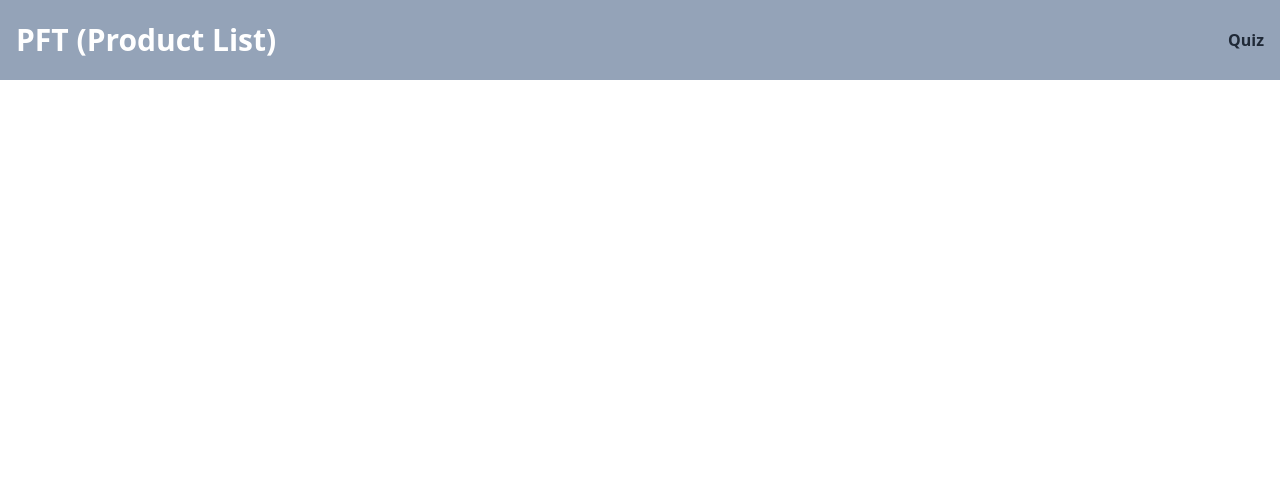
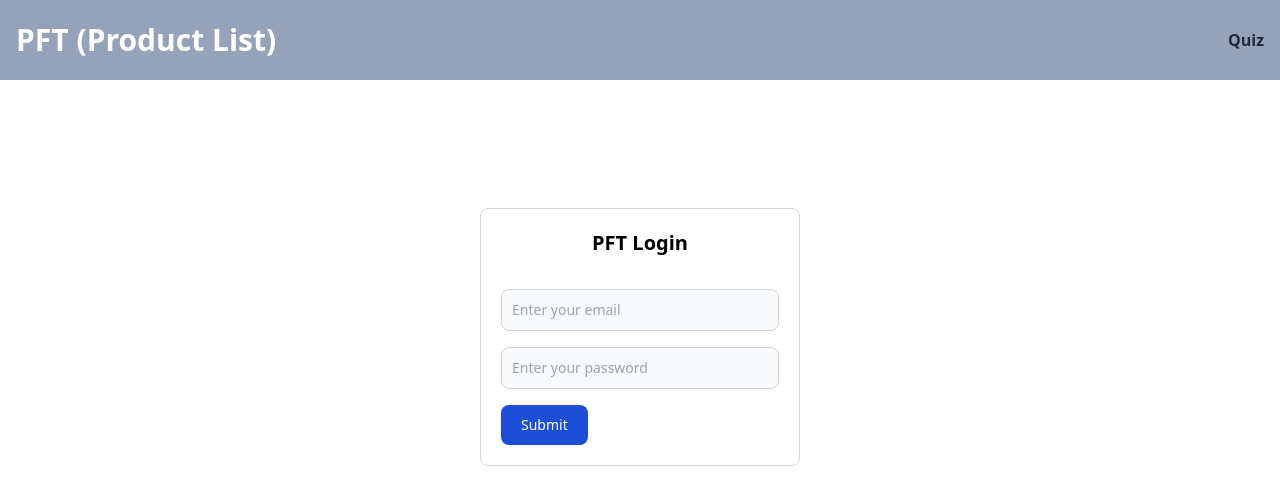
Before and after one commit to sDeswal10/product-pft, a React (Create React App) app: page /login in a window 1280 px wide. Shown: the top 504 px of the page. Built offline with nearby package versions, Linux system fonts and the light colour scheme.

Commit message:
search function commit

```diff
--- a/package.json
+++ b/package.json
@@ -3,6 +3,9 @@
   "version": "0.1.0",
   "private": true,
   "dependencies": {
+    "@supabase/auth-ui-react": "^0.4.7",
+    "@supabase/auth-ui-shared": "^0.1.8",
+    "@supabase/supabase-js": "^2.41.1",
     "@testing-library/jest-dom": "^5.17.0",
     "@testing-library/react": "^13.4.0",
     "@testing-library/user-event": "^13.5.0",
--- a/src/App.js
+++ b/src/App.js
@@ -4,8 +4,24 @@ import Header from './Components/Header/Header';
 import Items from './Pages/Items/Items';
 import { AppContext } from './Context/ContextApi';
 import Quiz from './Pages/Quiz/Quiz';
+import Login from './Pages/Login/Login';
+import { useEffect, useState } from 'react';
 
 function App() {
+  const [token, setToken] = useState(false)
+
+  if(token){
+    localStorage.setItem('token',JSON.stringify(token))
+  }
+
+  useEffect(() => {
+    if(localStorage.getItem('token')){
+      let data = JSON.parse(localStorage.getItem('token'))
+      setToken(data)
+    }
+
+  }, [])
+
   return (
     <AppContext>
     <BrowserRouter>
@@ -13,7 +29,10 @@ function App() {
       <Routes>
         <Route path='/' exact element={<Home/>}/>
         <Route path='/product/:id' element={<Items/>}/>
-        <Route path='/quiz' element={<Quiz/>}/>
+        <Route path='/login' element={<Login setToken={setToken}/>}/>
+        {token ? <Route path='/quiz' element={<Quiz/>}/> : ""}
+
+
       </Routes>
     </BrowserRouter>
     </AppContext>
--- /dev/null
+++ b/src/Client/Client.js
@@ -0,0 +1,5 @@
+import { createClient } from '@supabase/supabase-js'
+
+const supabaseUrl = 'https://zrqjizacdwcsiodtkche.supabase.co'
+const supabaseKey = 'eyJhbGciOiJIUzI1NiIsInR5cCI6IkpXVCJ9.eyJpc3MiOiJzdXBhYmFzZSIsInJlZiI6InpycWppemFjZHdjc2lvZHRrY2hlIiwicm9sZSI6ImFub24iLCJpYXQiOjE3MTE5NjcyNzgsImV4cCI6MjAyNzU0MzI3OH0.0VOy9X8-eRxsZPvtic6i5N0byKCrxPTTZzjpzztTKhI'
+export const supabase = createClient(supabaseUrl, supabaseKey);
--- a/src/Components/ProductBody/ProductBody.jsx
+++ b/src/Components/ProductBody/ProductBody.jsx
@@ -7,7 +7,7 @@ const ProductBody = () => {
 
   return (
     <div>
-      {/* <Search data={itemsList}/> */}
+      <Search />
       <div className="flex flex-row items-center justify-between flex-wrap gap-10">
         {itemsList?.map((product, i) => (
           <ProductCard
--- a/src/Components/Search/Search.jsx
+++ b/src/Components/Search/Search.jsx
@@ -1,33 +1,46 @@
 import React, { useState } from "react";
+import { itemsList } from "../../Data/ItemsList";
+import ItemCard from "../ItemCard/ItemCard";
 
-const Search = ({data}) => {
+const Search = () => {
   const [searchQuery, setSearchQuery] = useState("");
-  const filteredItems = data?.filter(data =>
-    data?.articleName?.toLowerCase()?.includes(searchQuery?.toLowerCase())
-  );
-  console.log(data)
+  const [filtered, setFiltered] = useState();
+
   const handleSearchChange = (e) => {
     e.preventDefault();
     setSearchQuery(e.target.value);
+
+    const result = [];
+
+    itemsList.forEach(parent => {
+      parent.items.forEach(child => {
+        if (child.articleName.toLowerCase().includes(searchQuery)) {
+          result.push({ parent, child });
+        }
+      });
+    });
+
+    setFiltered(result);
   };
-
   return (
     <>
 
     <input
       type="text"
       placeholder="Search...."
-      className="bg-gray-50 border outline-none border-gray-300 text-gray-900 text-sm rounded-lg focus:ring-blue-500 focus:border-blue-500 my-8 px-4 py-2"
+      className="bg-gray-50 border outline-none border-gray-300 text-gray-900 text-sm rounded-lg focus:ring-blue-500 focus:border-blue-500 my-8 px-4 py-2 w-96"
       value={searchQuery}
       onChange={handleSearchChange}
     />
-    <ul>
-        {filteredItems?.map((item)=>(
-            <li>{item?.articleName}</li>
+      <div className="flex flex-row flex-wrap gap-10 mb-20">
+      {filtered?.map((item)=>(
+            <ItemCard articleImage={item.child.articleImage} articleName={item.child.articleName} articleDescription={item.child.articleDescription} articleBrand={item.child.articleBrand} articleNo={item.child.articleNo} articleQuantity={item.child.articleQuantity}/>
         ))}
-    </ul>
+
+      </div>
+
     </>
   );
-};
+        }
 
 export default Search;
--- /dev/null
+++ b/src/Pages/Login/Login.jsx
@@ -0,0 +1,69 @@
+import React, { useState } from "react";
+import { supabase } from "../../Client/Client";
+import { useNavigate } from "react-router-dom";
+
+const Login = ({ setToken }) => {
+  const [formData, setFormData] = useState({
+    email: "",
+    password: "",
+  });
+  const navigate = useNavigate();
+
+  function handleChange(event) {
+    setFormData((prevFormData) => {
+      return {
+        ...prevFormData,
+        [event.target.name]: event.target.value,
+      };
+    });
+  }
+
+  async function handleSubmit(e) {
+    e.preventDefault();
+
+    try {
+      const { data, error } = await supabase.auth.signInWithPassword({
+        email: formData.email,
+        password: formData.password,
+      });
+
+      if (error) throw error;
+      console.log(data);
+      setToken(data);
+      navigate("/quiz");
+
+    } catch (error) {
+      alert(error);
+    }
+  }
+
+  return (
+    <div className="flex justify-center mt-32">
+      <div className="w-80 border border-gray-300 rounded-lg p-5 flex flex-col justify-center gap-4">
+        <h2 className="text-center font-semibold text-xl">PFT Login</h2>
+        <form onSubmit={handleSubmit}>
+          <input
+            type="text"
+            placeholder="Enter your email"
+            className="bg-gray-50 border border-gray-300 text-gray-900 text-sm rounded-lg focus:ring-blue-500 focus:border-blue-500 block w-full p-2.5 my-4"
+            onChange={handleChange}
+          />
+          <input
+            type="text"
+            placeholder="Enter your password"
+            className="bg-gray-50 border border-gray-300 text-gray-900 text-sm rounded-lg focus:ring-blue-500 focus:border-blue-500 block w-full p-2.5 my-4"
+            onChange={handleChange}
+          />
+          <button
+            type="submit"
+            className="text-white bg-blue-700 hover:bg-blue-800 focus:ring-4 focus:outline-none focus:ring-blue-300 font-medium rounded-lg text-sm w-full sm:w-auto px-5 py-2.5 text-center"
+          >
+            Submit
+          </button>
+        </form>
+      </div>
+    </div>
+  );
+};
+
+export default Login;
```
Also changed, not shown: 1 other file (tests, documents, lock files or other folders).
